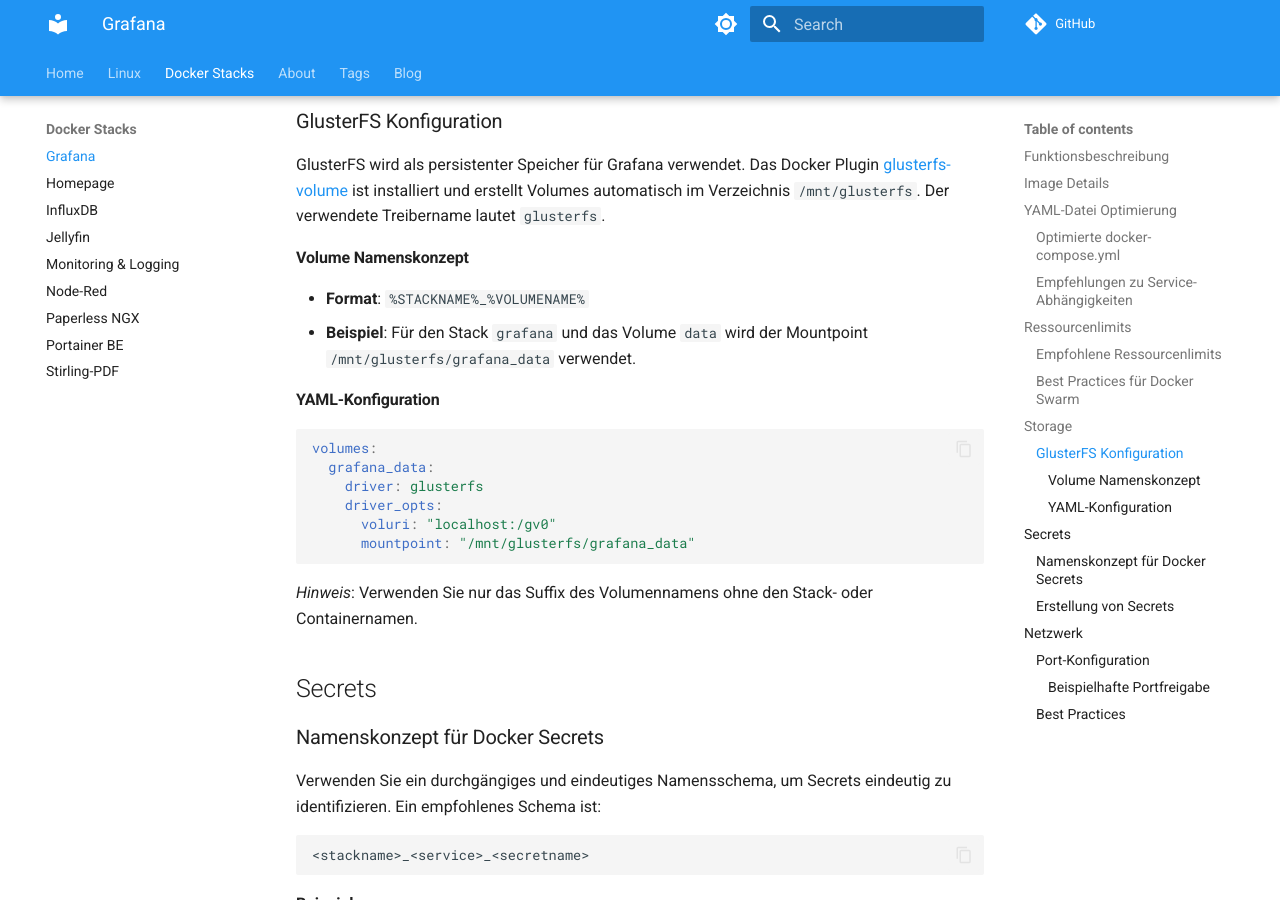
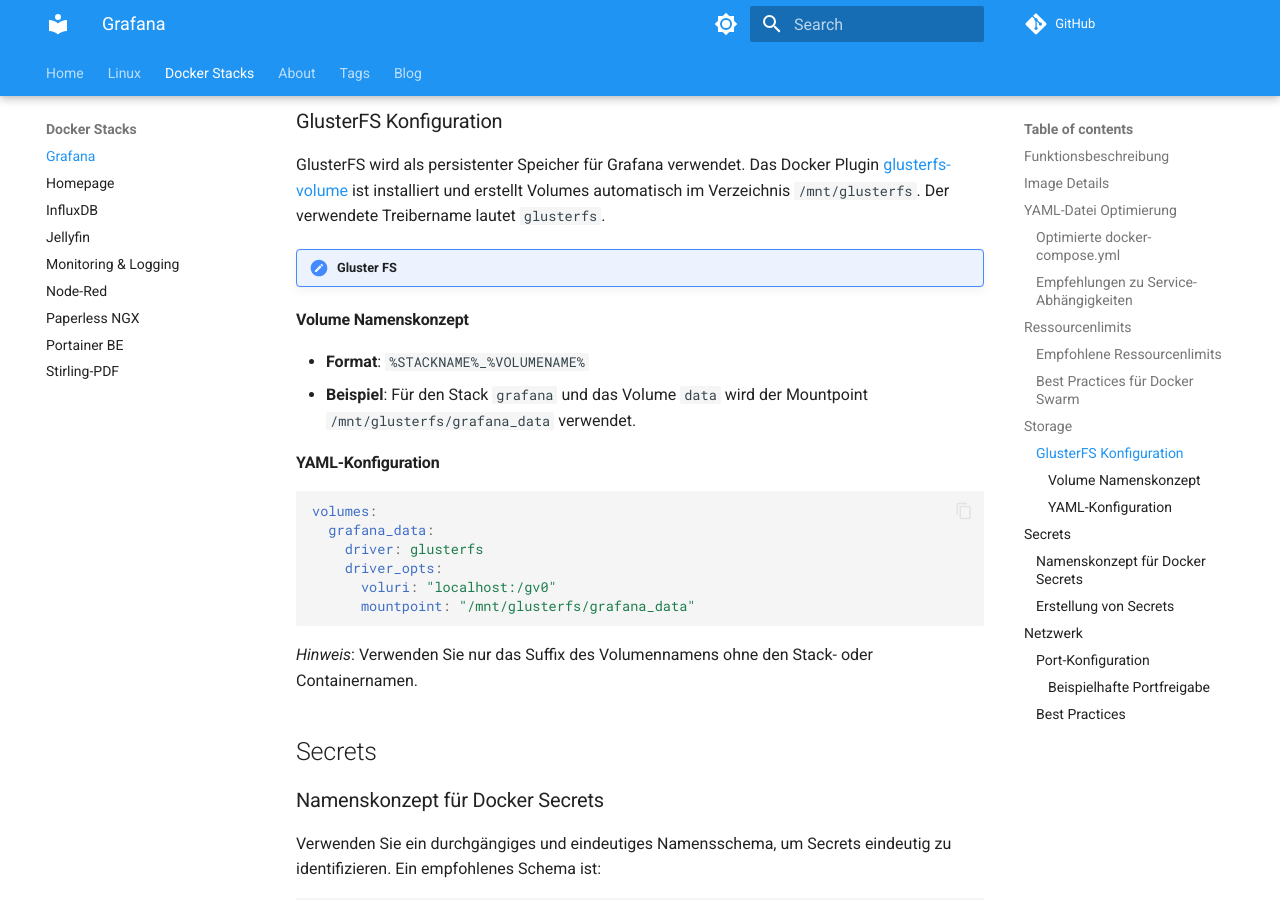
Before and after one commit to pat26-dotcom/home-lab, an MkDocs documentation site: the page built from docs/docker/grafana.md, in a window 1280 px wide and 900 px high, scrolled down 1993 px. Built offline with MkDocs 1.6.1 and Material for MkDocs 9.7.7, drawn with Linux system fonts in a browser that asks for light colours; comment, search, counter and statistics services are not loaded.

Commit message:
Update grafana.md

```diff
--- a/docs/docker/grafana.md
+++ b/docs/docker/grafana.md
@@ -58,6 +58,8 @@ Diese Limits sollten basierend auf der tatsächlichen Nutzung und den spezifisch
 ### GlusterFS Konfiguration
 
 GlusterFS wird als persistenter Speicher für Grafana verwendet. Das Docker Plugin [glusterfs-volume](https://github.com/chrisbecke/glusterfs-volume) ist installiert und erstellt Volumes automatisch im Verzeichnis `/mnt/glusterfs`. Der verwendete Treibername lautet `glusterfs`.
+
+!!! note annotate "Gluster FS"
 
 #### Volume Namenskonzept
 
```
